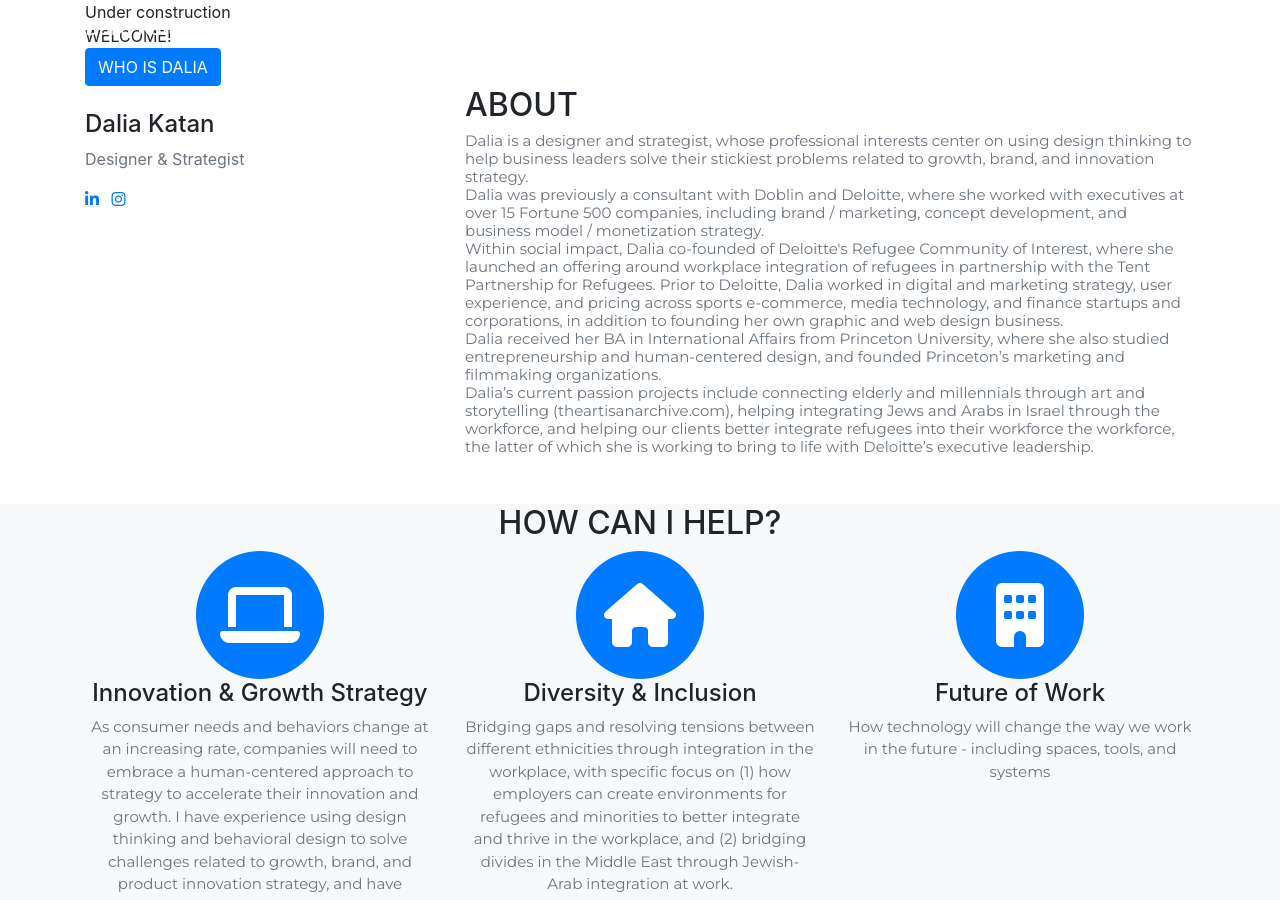
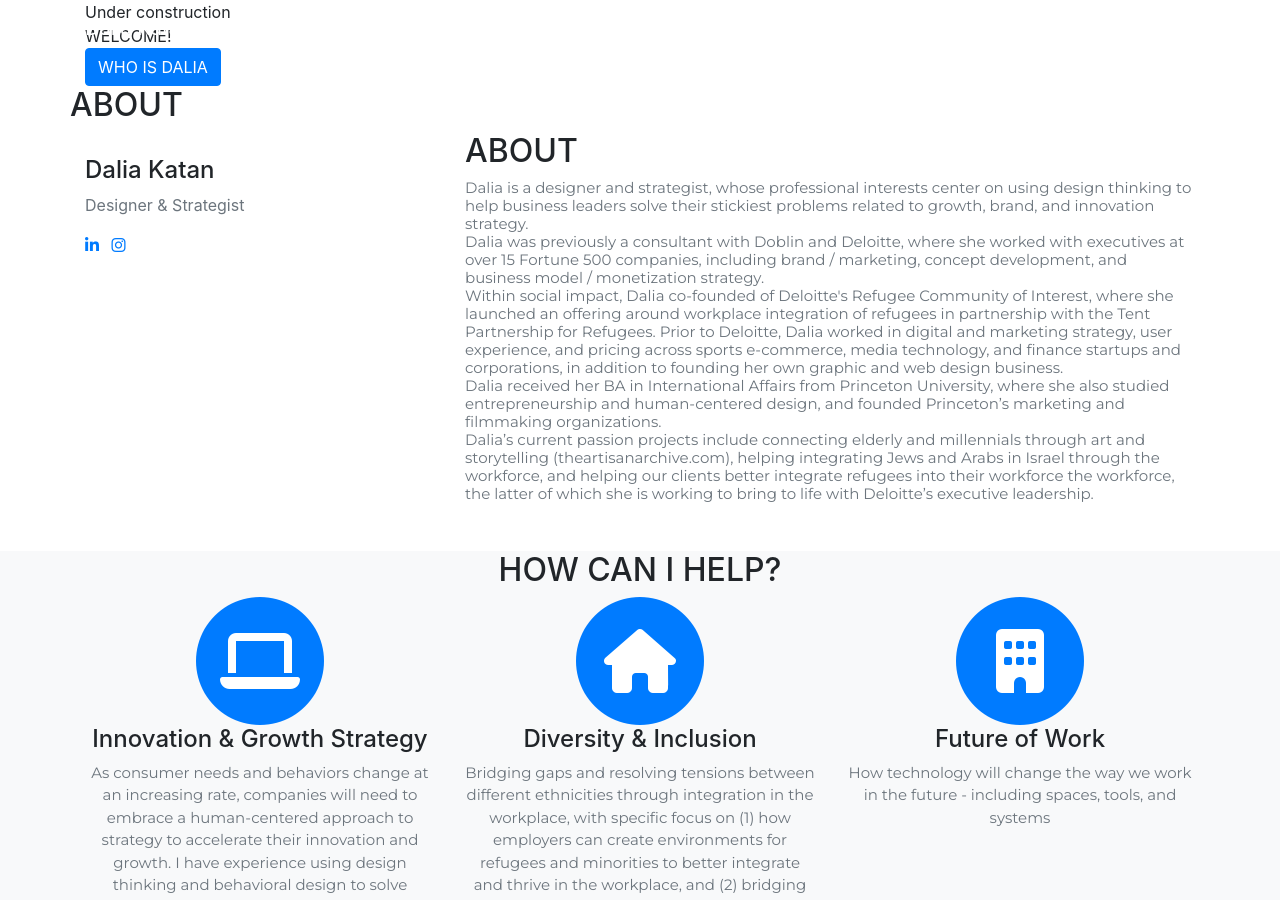
Before and after one commit to dalkat/dalkat.github.io, a Jekyll site: the page built from index.md, in a window 1280 px wide and 900 px high. Built offline with Jekyll 4.4.1, drawn with Linux system fonts in a browser that asks for light colours; nearby versions of some CDN libraries; some web fonts are replaced; library files that are not in the unit come from our copies.

Commit message:
figured out about row i think

```diff
--- a/_layouts/home.html
+++ b/_layouts/home.html
@@ -20,6 +20,8 @@ layout: default
    <!-- About & Team-->
     <section id="about">
       <div class="container">
+        <div class="row">
+          <h2 class="section-heading text-uppercase">{{ site.data.home.about.heading }}</h2></div>
         <div class="row">
           {%- for member in site.data.home.team.members -%}
           {% assign ws = '' %}
```
